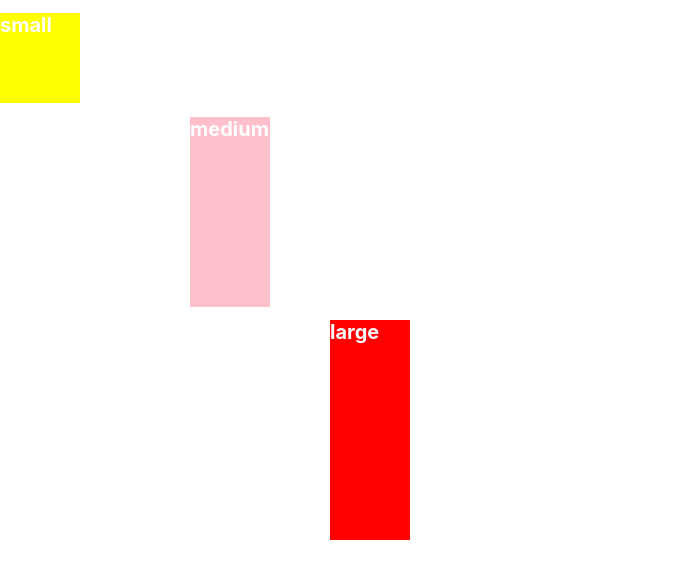
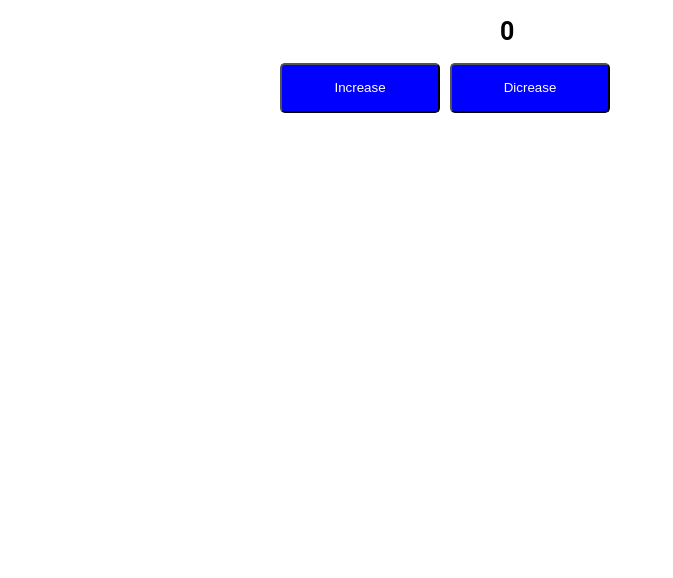
Before and after one commit to ratnapriya2002/socialbuttons, a React (Create React App) app: page / in a window 1280 px wide. Shown: the top 578 px of the page, without its empty margins (0-673 px from the left). Built offline with nearby package versions, Linux system fonts and the light colour scheme.

Commit message:
counterapp with hooks

```diff
--- a/src/App.js
+++ b/src/App.js
@@ -1,4 +1,4 @@
 import React from "react";
-import Boxes from "./components/boxes";
-const App = () =><Boxes/>
+import CounterApplication from "./components/counterapplication";
+const App = () =><CounterApplication/>
 export default App
--- a/src/components/boxes/index.css
+++ /dev/null
@@ -1,24 +0,0 @@
-.small{
-    color: white;
-    height:90px;
-    width: 80px;
-    background-color: yellow;
-    font-size: 20px;
-}
-.medium{
-    color: white;
-    height:190px;
-    width: 80px;
-    background-color: pink;
-    font-size: 20px;
-    margin-left: 190px;
-}
-.large{
-    color: white;
-    height:220px;
-    width: 80px;
-    background-color: red;
-    font-size: 20px;
-    margin-left: 330px;
-
-}
--- a/src/components/boxes/index.js
+++ /dev/null
@@ -1,12 +0,0 @@
-import React  from "react";
-import "./index.css"
-const  Boxes = () =>{
-    return(
-        <div >
-        <h1 className="small">small</h1>
-        <h1 className="medium">medium</h1>
-        <h1 className="large">large</h1>
-        </div>
-    )
-}
-export default Boxes
--- /dev/null
+++ b/src/components/counterapplication/index.css
@@ -0,0 +1,32 @@
+.heading{
+    color: black;
+    font-size: 25px;
+    font-family: "roboto";
+    margin-left: 500px;
+    justify-content: center;
+    align-items: center;
+
+}
+.ButtonsContainer{
+    display: flex;
+    margin-left: 280px;
+
+
+}
+.button1 {
+    background-color:blue;
+    border-radius: 5px;
+    color: white;
+    height: 50px;
+    width: 160px;
+    margin-right: 10px;
+
+}
+.button2 {
+    background-color:blue;
+    border-radius: 5px;
+    color: white;
+    height: 50px;
+    width: 160px;
+
+}
--- /dev/null
+++ b/src/components/counterapplication/index.js
@@ -0,0 +1,27 @@
+import React from "react";
+import { useState } from "react";
+import "./index.css"
+
+
+const  CounterApplication = () =>{
+    const [count,setCount] = useState(0)
+    const onIncrement = () =>{
+        setCount ((prevCount)=>prevCount+1)
+
+    }
+    const onDigrement = () =>{
+        setCount ((prevCount)=>prevCount-1)
+
+    }
+    return(
+        <>
+         <h1 className="heading">{count}</h1>
+         <div className="ButtonsContainer">
+            <button className="button1" onClick={onIncrement}>Increase</button>
+            <button className="button2" onClick = {onDigrement}>Dicrease</button>
+         </div>
+        </>
+    )
+
+}
+export default CounterApplication
```
